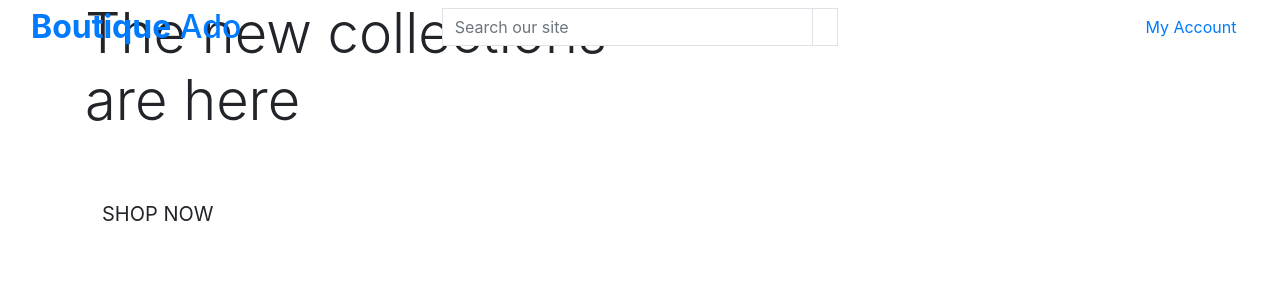
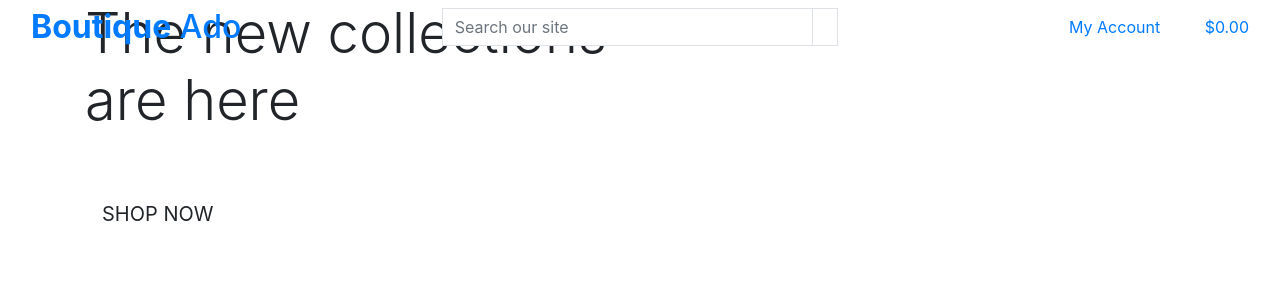
Before and after one commit to chizzletaz/boutique_ado_v1, a Django app: page / in a window 1280 px wide. Shown: the top 300 px of the page. Run offline with Django 3.2, Linux system fonts and the light colour scheme; some libraries are stand-ins or nearby versions.

Commit message:
Add main page header.

```diff
--- a/templates/base.html
+++ b/templates/base.html
@@ -61,8 +61,33 @@
                     <p class="my-0">My Account</p>
                 </div>
             </a>
+            <div class="dropdown-menu border-0" aria-labelledby="user-options">
+              {% if request.user.is_authenticated %}
+                  {% if request.user.is_superuser %}
+                      <a href="" class="dropdown-item">Product Management</a>
+                  {% endif %}
+                  <a href="" class="dropdown-item">My Profile</a>
+                  <a href="{% url 'account_logout' %}" class="dropdown-item">Logout</a>
+              {% else %}
+                  <a href="{% url 'account_signup' %}" class="dropdown-item">Register</a>
+                  <a href="{% url 'account_login' %}" class="dropdown-item">Login</a>
+              {% endif %}
+          </div>
             </li>
-            <li class="list-inline-item"></li>
+            <li class="list-inline-item">
+              <a class="{% if grand_total %}text-info font-weight-bold{% else %}text-black{% endif %} nav-link" href="">
+                <div class="text-center">
+                    <div><i class="fas fa-shopping-bag fa-lg"></i></div>
+                    <p class="my-0">
+                        {% if grand_total %}
+                            ${{ grand_total|floatformat:2 }}
+                        {% else %}
+                            $0.00
+                        {% endif %}
+                    </p>
+                </div>
+            </a>
+            </li>
           </ul>
         </div>
       </div>
```
